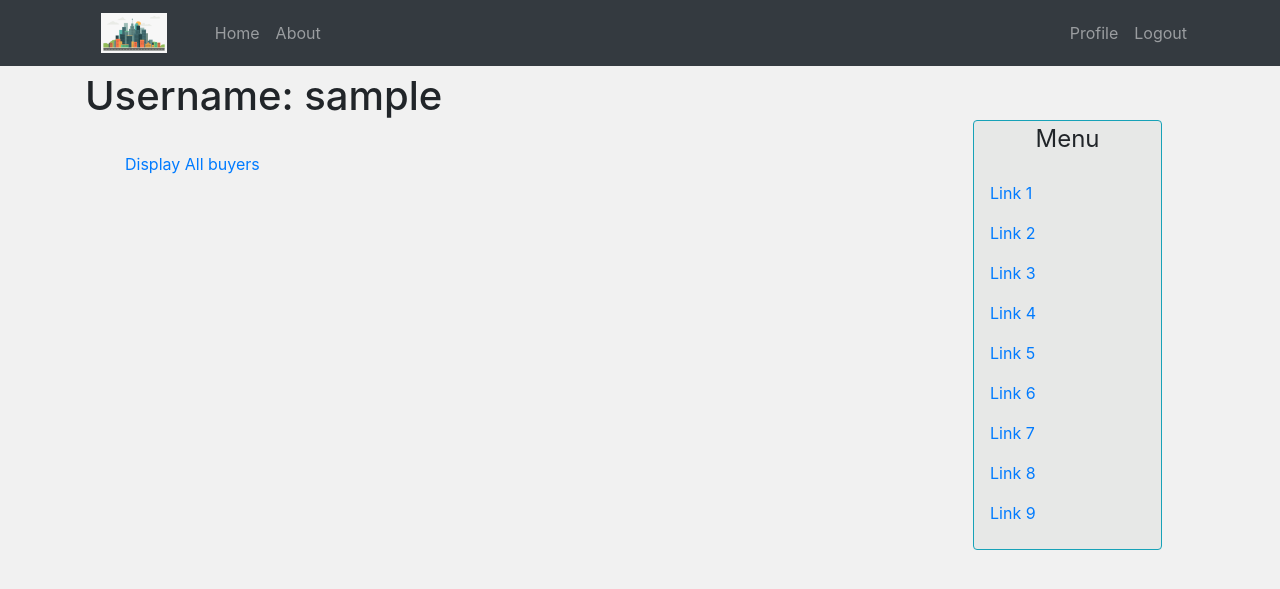
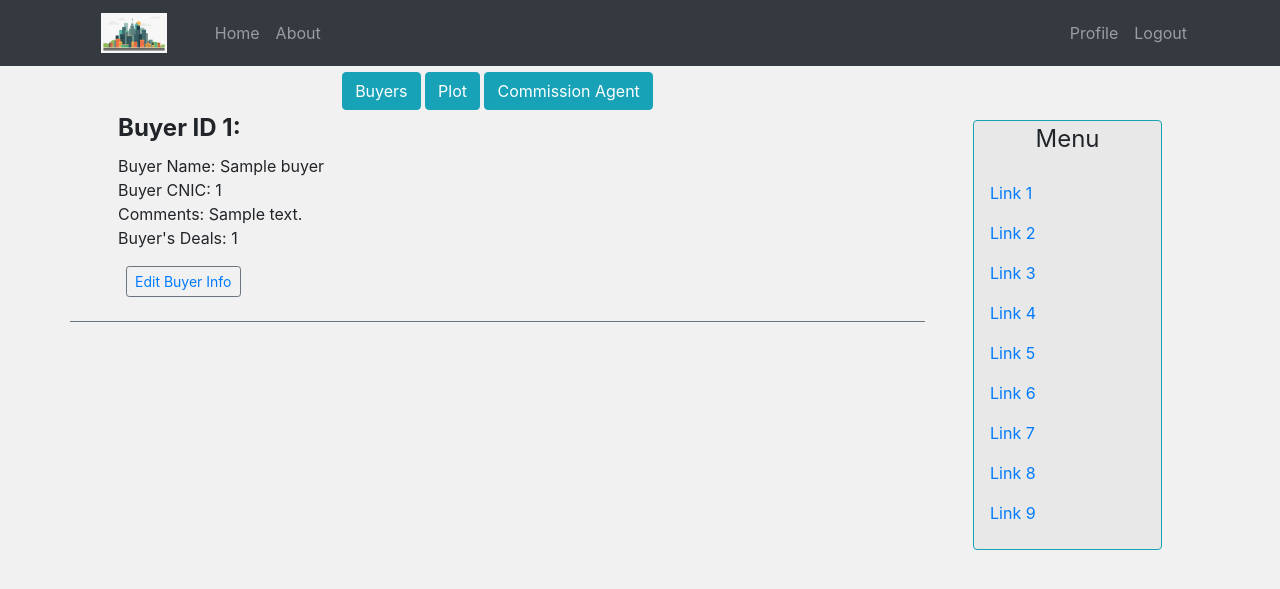
Before and after one commit to hammad1015/Prototype_webapp, a Flask app: page /display in a window 1280 px wide. Shown: the top 589 px of the page. Run offline with Flask 2, Linux system fonts and the light colour scheme; a user stored in the database is signed in; tables that the repository leaves empty hold one stand-in row (values such as "Sample post"); parts of the project's set-up code (start-up, migrations or seed data) failed here and were passed over; some libraries are stand-ins or nearby versions.

Commit message:
Redesigned the display.html page and added plot list along wit buyer  list

```diff
--- a/application/routes.py
+++ b/application/routes.py
@@ -109,7 +109,12 @@ def add():
 @app.route("/display")
 @login_required
 def display():
-    return render_template('display.html')
+
+    buyers   = Buyer.query.all()
+    plots    = Plot.query.all()
+    #c_agents = CommissionAgent.query.all()
+
+    return render_template('display.html', buyers=buyers, plots=plots)
 
 
 @app.route("/display/buyers")
--- a/application/templates/display.html
+++ b/application/templates/display.html
@@ -2,11 +2,135 @@
 
 {% block content %}
 
-    <h1>Username: {{current_user.username}}</h1></br>
+    <div class="text-center">
+		<button id="buyer-button" class="btn btn-info" onclick="buyer()">Buyers</button>
+		<button id="plots"  class="btn btn-info" onclick="plot()">Plot</button>
+		<button id="CAs"    class="btn btn-info" onclick="CAs()">Commission Agent</button>
+	</div>
 
-	<ul>
-		<a href="{{ url_for('displaybuyers') }}">Display All buyers</a>
-	</ul>
+	<!-- Buyers -->
+	<div id="buyer-div" style="display: block;">
+	{% for buyer in buyers %}
+    <div class="row pl-5">
+
+	  <legend>
+        <strong>Buyer ID {{buyer.id}}:</strong>
+      </legend>
+
+      <p>
+        Buyer Name: {{ buyer.name }}</br>
+        Buyer CNIC: {{ buyer.cnic }}</br>
+        {% if buyer.comments %}
+          Comments: {{ buyer.comments }}</br>
+        {% endif %}
+        {% if buyer.deals[0] %}
+          Buyer's Deals:
+          {% for deal in buyer.deals %}
+            {{ deal.id }}
+          {% endfor %}
+          <br>
+        {% endif %}
+      </p>
+    </div>
+
+    <div class="row pl-5 pb-4 border-bottom border-secondary">
+      {% if not current_user.rank %}
+
+        <button class="btn btn-outline-danger btn-sm"><a class="deleteLink" href="{{ url_for('deletebuyer', buyer_id=buyer.id) }}">Delete Buyer</a></button>
+
+      {% endif %}
+
+        <button class="btn btn-outline-secondary btn-sm  ml-2"><a href="{{ url_for('editbuyer', buyer_id=buyer.id) }}">Edit Buyer Info</a></button>
+
+    </div>
+    <br><br>
+
+    {% endfor %}
+	</div>
+
+	<!-- Buyers -->
+	<div id="plot-div" style="display: none;">
+	{% for plot in plots %}
+    <div class="row pl-5">
+
+	  <legend>
+        <strong>Plot ID {{plot.id}}:</strong>
+      </legend>
+
+      <p>
+        <p>
+		    Plot ID: {{ plot.id }}</br>
+		    Plot Address: {{ plot.address }}</br>
+
+		    {% if not plot.price %}
+		      Plot Price: <span style="color: red;">Not Set</span>
+		      &nbsp&nbsp&nbsp&nbsp&nbsp
+		      {% if not current_user.rank %}
+		        (<a href="{{ url_for('editplotprice', plot_id=plot.id) }}">Set Plot Price</a>)
+		      {% endif %}
+		    {% else %}
+		      Plot Price: {{ plot.price }}
+		      &nbsp&nbsp&nbsp&nbsp&nbsp
+		      {% if not current_user.rank %}
+		        (<a href="{{ url_for('editplotprice', plot_id=plot.id) }}">Edit Plot Price</a>)
+		      {% endif %}
+		    {% endif %}</br>
+
+		    Plot Size: {{ plot.size }}</br>
+		    Status: {{ plot.status }}</br>
+
+		    {% if plot.comments %}
+		      Comments: {{ plot.comments }}</br>
+		    {% endif %}
+
+		    {% if plot.deal %}
+		      Plot's Deal: {{ plot.deal.id }}</br>
+		    {% endif %}
+		 </p>
+      </p>
+    </div>
+
+    {% endfor %}
+    </div>
+
+
+	<script type="text/javascript">
+		function buyer(){
+			document.getElementById("buyer-div").style.display = 'block';
+			document.getElementById("plot-div").style.display  = 'none';
+			//document.getElementById("CAs-div").style.display   = 'none';
+
+		}
+
+		function plot(){
+			document.getElementById("buyer-div").style.display = 'none';
+			document.getElementById("plot-div").style.display  = 'block';
+			//document.getElementById("CAs-div").style.display   = 'none';
+
+		}
+
+		function CAs(){
+			document.getElementById("buyer-div").style.display = 'none';
+			document.getElementById("plot-div").style.display  = 'none';
+			//document.getElementById("CAs-div").style.display   = 'block';
+
+		}
+
+			/*$('#buyer-button').on('click', function() {
+				$('#buyer-div').show();
+				$('#plot-div').hide();
+				$('#CAs-div').hide();
+			});
+
+			$('#plots-button').on('click', function() {
+				$('#buyer-div').hide();
+				$('#plot-div').show();
+				$('#CAs-div').hide();
+			});
+
+		*/
+
+	</script>
 
 
 {% endblock %}
```
Also changed, not shown: application/__init__.py (+30 -30 lines).
